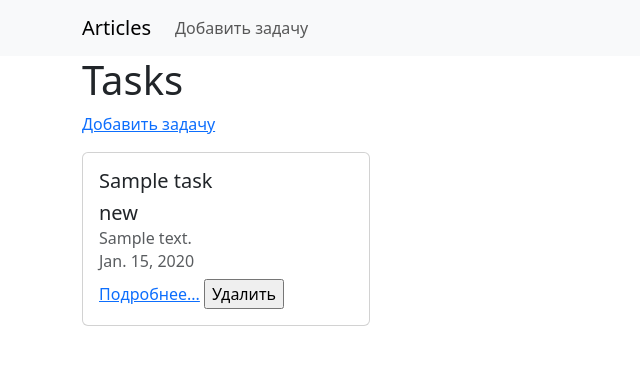
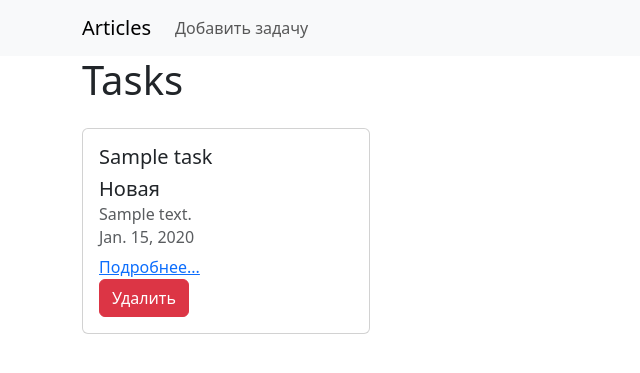
Before and after one commit to Amantay21/ToDo_list_Abdilov_Amantay, a Django app: page / in a window 1280 px wide. Shown: the top 373 px of the page, without its empty margins (0-640 px from the left). Run offline with Django 4.2, Linux system fonts and the light colour scheme; tables that the repository leaves empty hold one stand-in row (values such as "Sample post").

Commit message:
ввел изменение в верстку, добавил функцию удаления задач

```diff
--- a/source/webapp/models.py
+++ b/source/webapp/models.py
@@ -6,7 +6,7 @@ status_choices = [('new', 'Новая'), ('in_progress', 'В процессе'),
 class Task(models.Model):
     title = models.TextField(max_length=200, null=False, blank=False, verbose_name='Название')
     description = models.TextField(max_length=3000, null=True, blank=True, verbose_name='Описание')
-    status = models.CharField(max_length=40, default='Новая', verbose_name="Статус", choices=status_choices)
+    status = models.CharField(max_length=40, default=status_choices[0][0], verbose_name="Статус", choices=status_choices)
     date_of_completion = models.DateField(verbose_name='Дата выполнения', auto_now_add=False, null=True, blank=True)
 
 
--- a/source/webapp/static/css/style.css
+++ b/source/webapp/static/css/style.css
@@ -1,3 +1,8 @@
 h2 {
     color: blue;
 }
+.tasks{
+    background: white;
+    justify-content: space-between;
+    display:flex;
+}
--- a/source/webapp/templates/index.html
+++ b/source/webapp/templates/index.html
@@ -5,20 +5,25 @@
 {% block content %}
     <h1>Tasks</h1>
 
-    <a href="tasks/add/" class="card-link">Добавить задачу</a>
+    <div class="tasks row g-4 ">
     {% for task in tasks %}
-        <div class="card my-3" style="width: 18rem;">
-            <div class="card-body">
+        <div class="col-sm-12 col-md-6 col-lg-4">
+        <div class="card my-3 " style="width: 18rem;">
+            <div class="card-body ">
                 <h5 class="card-title">{{ task.title }}</h5>
-                <h5 class="card-title">{{ task.status }}</h5>
+                <h5 class="card-title">{{ task.get_status_display }}</h5>
                 <h6 class="card-subtitle mb-2 text-body-secondary">{{ task.description }}</h6>
                 <h6 class="card-subtitle mb-2 text-body-secondary">{{ task.date_of_completion }}</h6>
+
                 <a href="{% url 'tasks_view' pk=task.pk %}" class="card-link">Подробнее...</a>
-                <input href="{% url 'tasks_view' pk=task.pk %}" type="submit" value="Удалить"/>
+                <form action="task/delete/" method="POST">
+                {% csrf_token %}
+                    <input type="hidden" name="id" value="{{ task.id }}">
+                <button class="btn btn-danger "  type="submit" >Удалить</button>
+            </form>
             </div>
         </div>
-
-
-
+        </div>
     {% endfor %}
+    </div>
 {% endblock %}
--- a/source/webapp/templates/tasks_create.html
+++ b/source/webapp/templates/tasks_create.html
@@ -6,7 +6,7 @@
 {% block content %}
 <h1>Create Task</h1>
 
-<form action="/tasks/add/" method="post">
+<form action="/task/add/" method="post">
     {% csrf_token %}
 
     <label>Title:</label><br/>
--- a/source/webapp/templates/tasks_view.html
+++ b/source/webapp/templates/tasks_view.html
@@ -6,14 +6,13 @@
 
 {% block content %}
     <h1>Task</h1>
-    <a href="/">На главную</a>
+
         <div class="card" >
             <div class="card-body">
                 <h3 class="card-title">{{ task.title }}</h3>
                 <h5 class="card-title">{{ task.description }}</h5>
-                <h6 class="card-subtitle mb-2 text-body-secondary">{{ task.status }}</h6>
                 <p class="card-text">{{ task.date_of_completion }}</p>
-                <h5 >{{ task.status }}</h5>
+                <h5>{{ task.get_status_display }}</h5>
 
 
             </div>
--- a/source/webapp/urls.py
+++ b/source/webapp/urls.py
@@ -3,7 +3,7 @@ from webapp.views import index_view, create_task_view, task_view, delete_task
 
 urlpatterns = [
     path('', index_view, name='index'),
-    path('tasks/add/', create_task_view, name='tasks_create'),
+    path('task/add/', create_task_view, name='tasks_create'),
     path('task/<int:pk>', task_view, name='tasks_view'),
-    path('delete/', delete_task, name='delete_task')
+    path('task/delete/', delete_task, name='delete_task')
 ]
--- a/source/webapp/views.py
+++ b/source/webapp/views.py
@@ -17,12 +17,12 @@ def task_view(request, *args, pk, **kwargs):
 
 
 def delete_task(request):
-    task_id = request.GET.get('id')
-    task = get_object_or_404(Task, id=task_id)
     if request.method == "POST":
+        task_id = request.POST.get('id')
+        task = get_object_or_404(Task, id=task_id)
         task.delete()
-        return redirect('tasks_view', pk=task.pk)
-    return redirect('tasks_view', pk=task.pk)
+        return redirect('index')
+
 
 
 def create_task_view(request):
```
